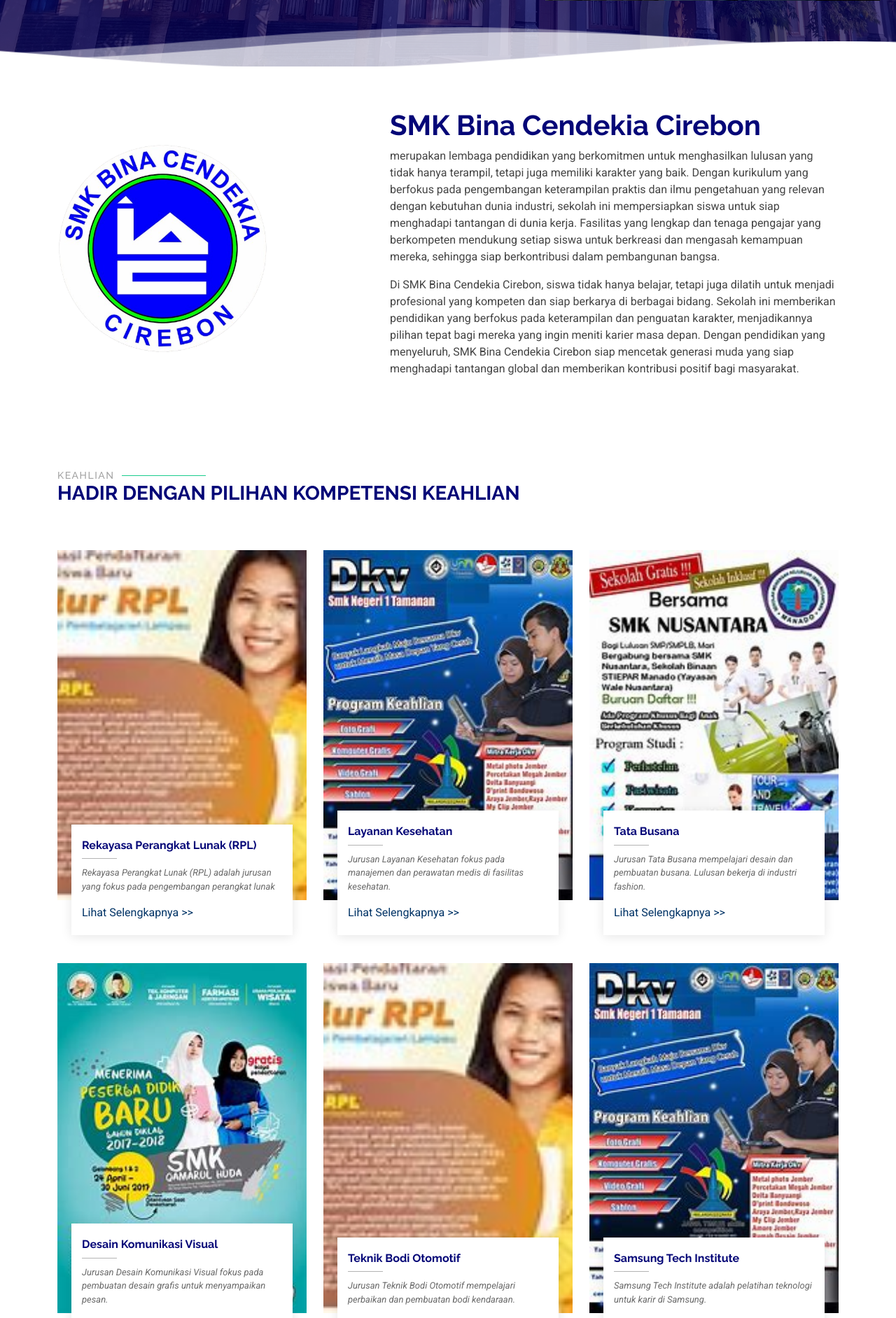
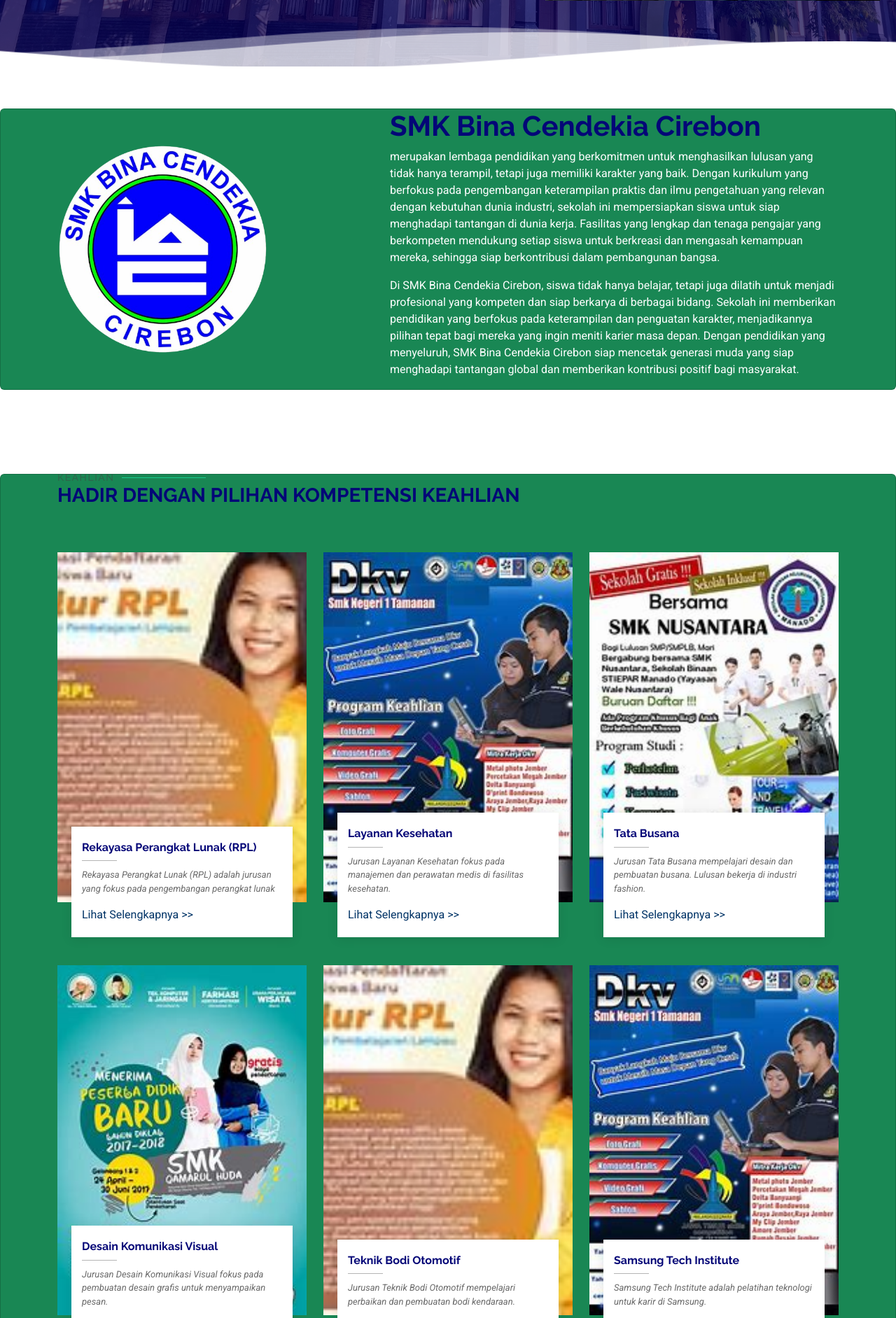
Before and after one commit to tyas220507/landing-ppdb, a PHP site: page / in a window 1280 px wide. Shown: the part 705-2588 px from the top of the page at 70% size. Run offline with PHP 8.4, Linux system fonts and the light colour scheme.

Commit message:
warna-bagian luar

```diff
--- a/index.php
+++ b/index.php
@@ -49,6 +49,7 @@
 
     <!--visimisi-->
     <section id="details" class="details section">
+      <div class="card text-white bg-success mb-7" style="max-width: 700rem;">
         <div class="container">
           <div class="row gy-4 align-items-center">
             <div class="col-md-5 d-flex align-items-center" data-aos="zoom-out" data-aos-delay="100">
@@ -61,11 +62,13 @@
             </div>
           </div>
         </div>
+      </div>
     </section>
     <!--/visimisi>
 
 <--jurusan-->
     <section id="team" class="team section">
+      <div class="card text-white bg-success mb-7" style="max-width: 700rem;">
         <div class="container section-title" data-aos="fade-up">
           <h2>Keahlian</h2>
           <div><span>Hadir Dengan Pilihan Kompetensi
@@ -188,6 +191,8 @@
 
           </div>
         </div>
+
+      </div>
     </section>
 
 
@@ -197,6 +202,7 @@
 
     <!-- Details Section -->
     <section id="details" class="details section">
+      <div class="card text-white bg-success mb-7" style="max-width: 700rem;">
         <div class="container">
           <div class="row gy-4 align-items-center features-item">
             <div class="col-md-5 d-flex align-items-center" data-aos="zoom-out" data-aos-delay="100">
@@ -220,13 +226,13 @@
           </div>
 
         </div>
-
+      </div>
     </section>
     <!-- End Details Section -->
 
     <!-- Gallery Section -->
     <section id="gallery" class="gallery section">
-
+      <div class="card text-white bg-success mb-7" style="max-width: 700rem;">
         <!-- Section Title -->
         <div class="container section-title" data-aos="fade-up">
           <h2>Fasilitas</h2>
@@ -329,13 +335,14 @@
 
         </div>
 
+      </div>
     </section>
 
     <!--Gallery Section -->
 
     <!-- Team Section -->
     <section id="team" class="team section">
-
+      <div class="card text-white bg-success mb-7" style="max-width: 700rem;">
         <!-- Section Title -->
         <div class="container section-title" data-aos="fade-up">
           <h2>Team</h2>
@@ -397,14 +404,14 @@
           </div>
 
         </div>
-
+      </div>
     </section>
     <!-- /Team Section -->
 
 
     <!-- Contact Section -->
     <section id="contact" class="contact section">
-
+      <div class="card text-white bg-success mb-7" style="max-width: 700rem;">
         <!-- Section Title -->
         <div class="container section-title" data-aos="fade-up">
           <h2>Contact</h2>
@@ -477,7 +484,7 @@
           </div>
 
         </div>
-
+      </div>
     </section>
     <!-- /Contact Section -->
   </main>
```
Also changed, not shown: asal_sekolah.php (+3 -15 lines), ppdb.php (+3 -16 lines). Lines whose indentation alone changed are shown as unchanged.
